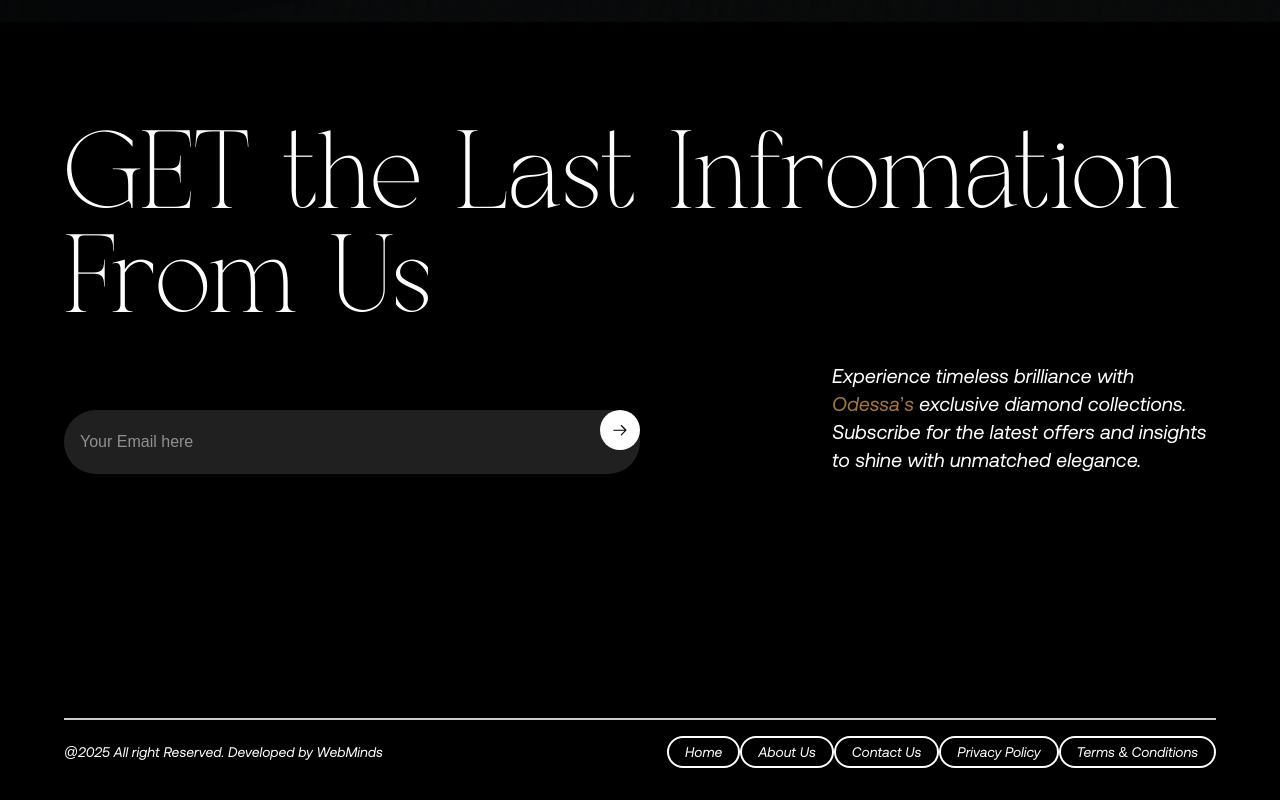
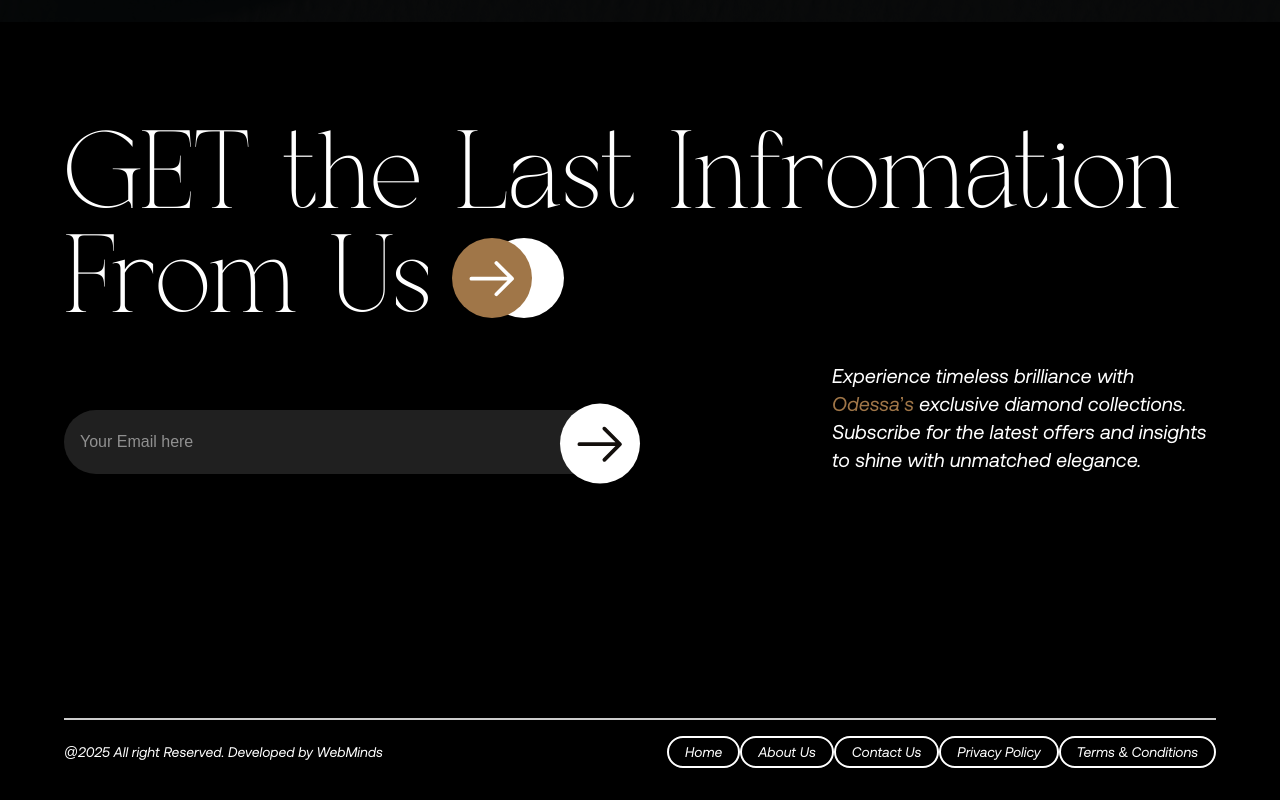
Before and after one commit to Webminds-designs/odessa, a Next.js app: page / in a window 1280 px wide. Shown: the part 4022-4822 px from the top of the page. Built offline with nearby package versions, Linux system fonts and the light colour scheme.

Commit message:
enhance footer design with new Arrow Circle styles and layout adjustments

```diff
--- a/app/components/Footer.tsx
+++ b/app/components/Footer.tsx
@@ -6,7 +6,13 @@ const Footer = () => {
     <div className="w-full h-fit  md:h-11/12 md:py-8 text-white flex flex-col items-center justify-center gap-4 px-4 md:px-16 bg-black">
       <div className="flex flex-col text-wrap font-vasion text-3xl md:text-8xl w-full text-left gap-2">
         <div>GET the Last Infromation</div>
-        <div className="flex  gap-2">From Us</div>
+        <div className="relative flex w-fit">
+          <span className="mr-5">From Us</span>
+          <div className="absolute -right-8 rounded-full h-12 w-12 lg:h-20 lg:w-20 bg-white" />
+          <div className="flex items-center justify-center rounded-full h-12 w-12 lg:h-20 lg:w-20 bg-brown text-white text-2xl lg:text-6xl hover:bg-white hover:text-brown transition-colors duration-300 cursor-pointer z-10">
+            <GoArrowRight />
+          </div>
+        </div>
       </div>
       <div className="py-3 w-full h-fit  flex flex-col md:flex-row justify-between items-end gap-12">
         <div className="flex w-full md:w-1/2 relative">
@@ -15,8 +21,8 @@ const Footer = () => {
             placeholder="Your Email here"
             className="bg-[#202020] px-4 py-3 h-10 md:h-16 w-full rounded-full"
           />
-          <div className="rounded-full h-10 w-10 bg-white absolute right-0 flex items-center justify-center hover:bg-[#A07648] cursor-pointer">
-            <GoArrowRight className="text-black text-lg" />
+          <div className="absolute right-0 -translate-y-[0.5vw] flex items-center justify-center rounded-full h-12 w-12 lg:h-20 lg:w-20 bg-white text-primary text-2xl lg:text-6xl hover:bg-brown hover:text-white transition-colors duration-300 cursor-pointer">
+            <GoArrowRight />
           </div>
         </div>
         <div className="text-wrap w-full md:w-1/3 text-xl font-aeonikregularitalic">
```
